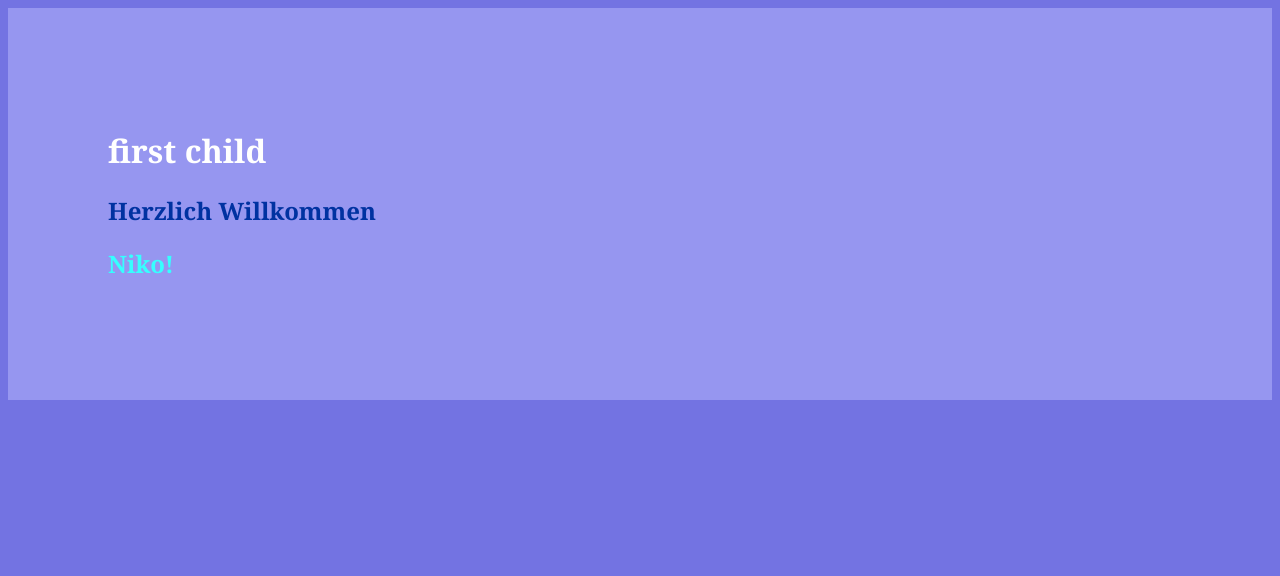
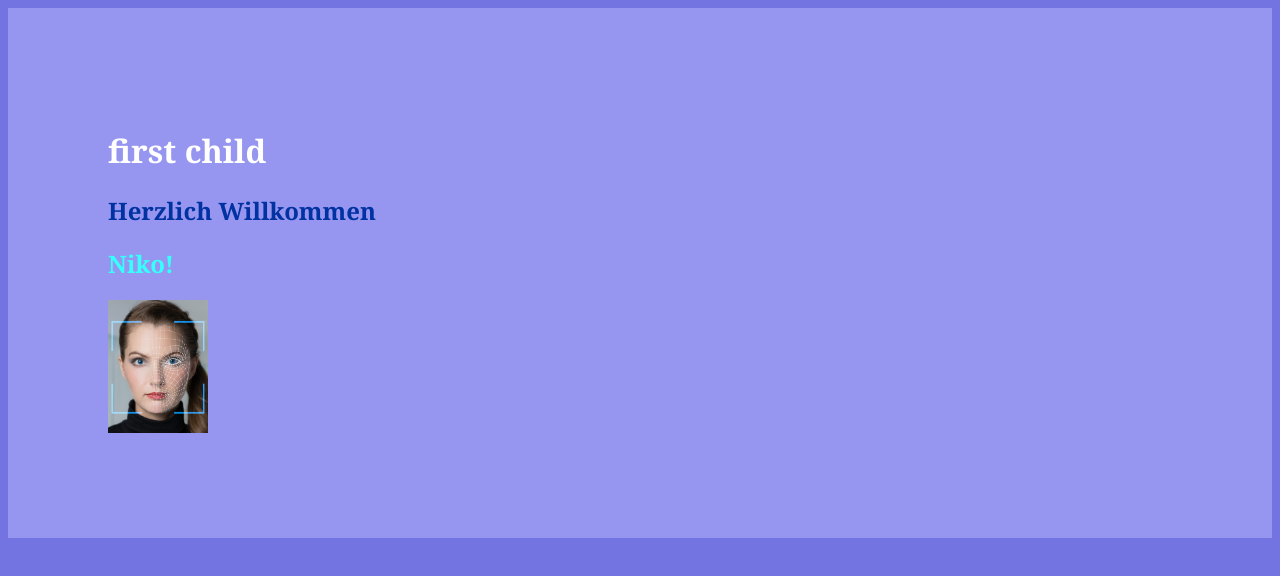
Before and after one commit to siggi-ai/Vue-Practice, a Vue app: page / in a window 1280 px wide. Shown: the top 576 px of the page. Built offline with nearby package versions, Linux system fonts and the light colour scheme.

Commit message:
img inserted

```diff
--- a/src/App.vue
+++ b/src/App.vue
@@ -2,6 +2,7 @@
   <div class="main">
     <h1>first child</h1>
     <Hallo first-name="Niko" />
+    <img src="face.jpg" alt="face" width="100">
   </div>
 </template>
 
```
Also changed, not shown: public/face.jpg (added).
